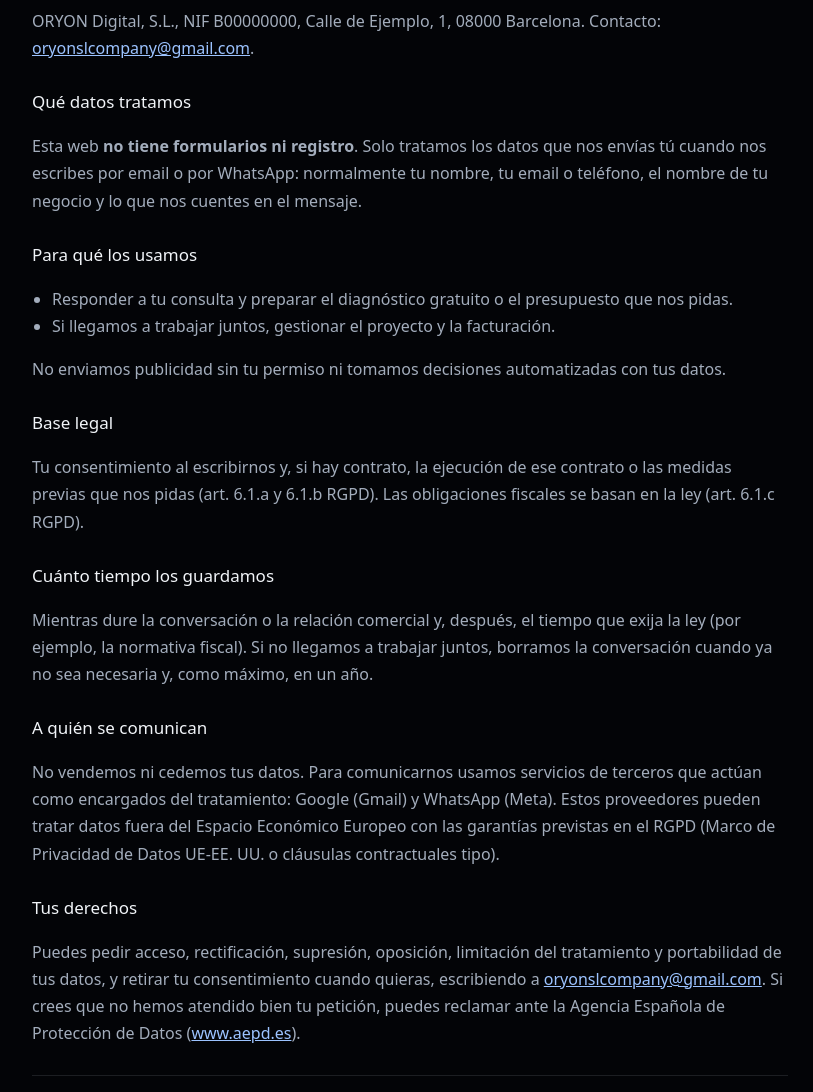
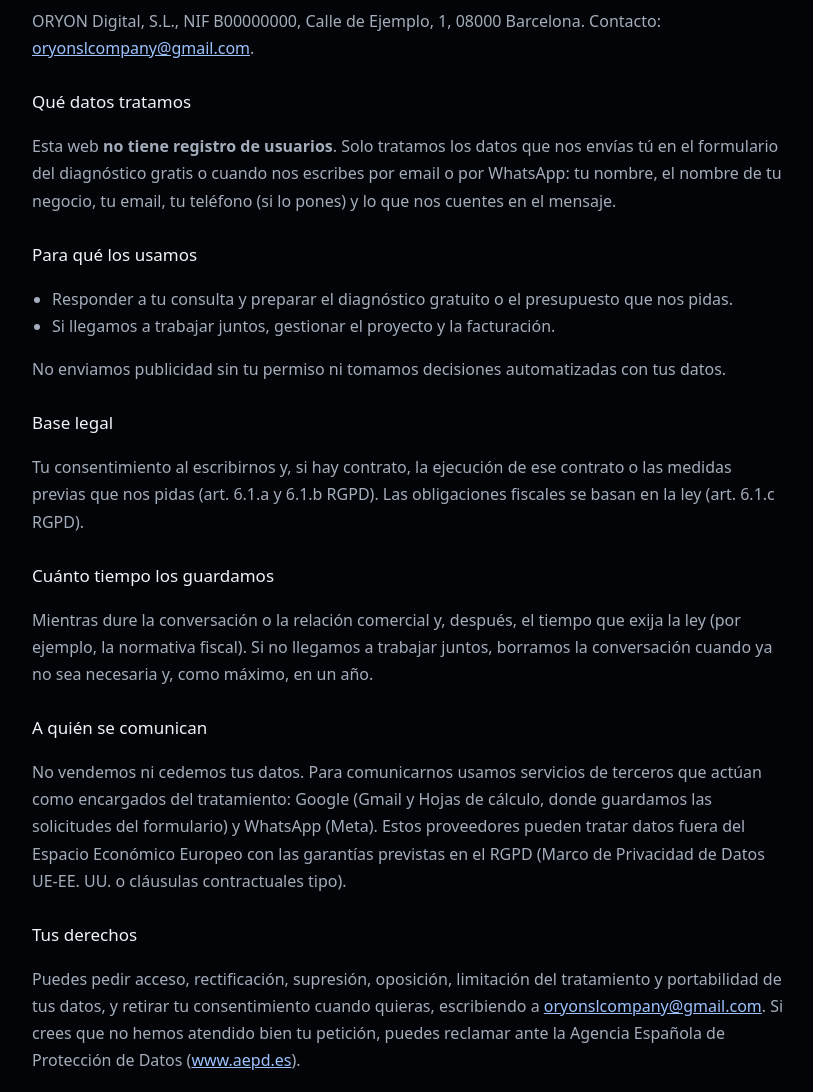
Before and after one commit to ORYONSL/oryon-web, a plain HTML site: page legal.html in a window 1280 px wide. Shown: the part 1500-2592 px from the top of the page, without its empty margins (230-1043 px from the left). Drawn offline with Linux system fonts and the light colour scheme.

Commit message:
Privacidad: mencionar el formulario del diagnóstico y Google Sheets
Co-Authored-By: Claude Opus 5.5 <noreply@anthropic.com>

```diff
--- a/legal.html
+++ b/legal.html
@@ -69,7 +69,7 @@ th{color:var(--ink);font-weight:500;background:rgba(255,255,255,.03)}
 <h3>Responsable del tratamiento</h3>
 <p><span class="fill">ORYON Digital, S.L.</span>, NIF <span class="fill">B00000000</span>, <span class="fill">Calle de Ejemplo, 1, 08000 Barcelona</span>. Contacto: <a href="mailto:oryonslcompany@gmail.com">oryonslcompany@gmail.com</a>.</p>
 <h3>Qué datos tratamos</h3>
-<p>Esta web <b>no tiene formularios ni registro</b>. Solo tratamos los datos que nos envías tú cuando nos escribes por email o por WhatsApp: normalmente tu nombre, tu email o teléfono, el nombre de tu negocio y lo que nos cuentes en el mensaje.</p>
+<p>Esta web <b>no tiene registro de usuarios</b>. Solo tratamos los datos que nos envías tú en el formulario del diagnóstico gratis o cuando nos escribes por email o por WhatsApp: tu nombre, el nombre de tu negocio, tu email, tu teléfono (si lo pones) y lo que nos cuentes en el mensaje.</p>
 <h3>Para qué los usamos</h3>
 <ul><li>Responder a tu consulta y preparar el diagnóstico gratuito o el presupuesto que nos pidas.</li><li>Si llegamos a trabajar juntos, gestionar el proyecto y la facturación.</li></ul>
 <p>No enviamos publicidad sin tu permiso ni tomamos decisiones automatizadas con tus datos.</p>
@@ -78,7 +78,7 @@ th{color:var(--ink);font-weight:500;background:rgba(255,255,255,.03)}
 <h3>Cuánto tiempo los guardamos</h3>
 <p>Mientras dure la conversación o la relación comercial y, después, el tiempo que exija la ley (por ejemplo, la normativa fiscal). Si no llegamos a trabajar juntos, borramos la conversación cuando ya no sea necesaria y, como máximo, en un año.</p>
 <h3>A quién se comunican</h3>
-<p>No vendemos ni cedemos tus datos. Para comunicarnos usamos servicios de terceros que actúan como encargados del tratamiento: Google (Gmail) y WhatsApp (Meta). Estos proveedores pueden tratar datos fuera del Espacio Económico Europeo con las garantías previstas en el RGPD (Marco de Privacidad de Datos UE-EE. UU. o cláusulas contractuales tipo).</p>
+<p>No vendemos ni cedemos tus datos. Para comunicarnos usamos servicios de terceros que actúan como encargados del tratamiento: Google (Gmail y Hojas de cálculo, donde guardamos las solicitudes del formulario) y WhatsApp (Meta). Estos proveedores pueden tratar datos fuera del Espacio Económico Europeo con las garantías previstas en el RGPD (Marco de Privacidad de Datos UE-EE. UU. o cláusulas contractuales tipo).</p>
 <h3>Tus derechos</h3>
 <p>Puedes pedir acceso, rectificación, supresión, oposición, limitación del tratamiento y portabilidad de tus datos, y retirar tu consentimiento cuando quieras, escribiendo a <a href="mailto:oryonslcompany@gmail.com">oryonslcompany@gmail.com</a>. Si crees que no hemos atendido bien tu petición, puedes reclamar ante la Agencia Española de Protección de Datos (<a href="https://www.aepd.es" target="_blank" rel="noopener">www.aepd.es</a>).</p>
 </section>
```
